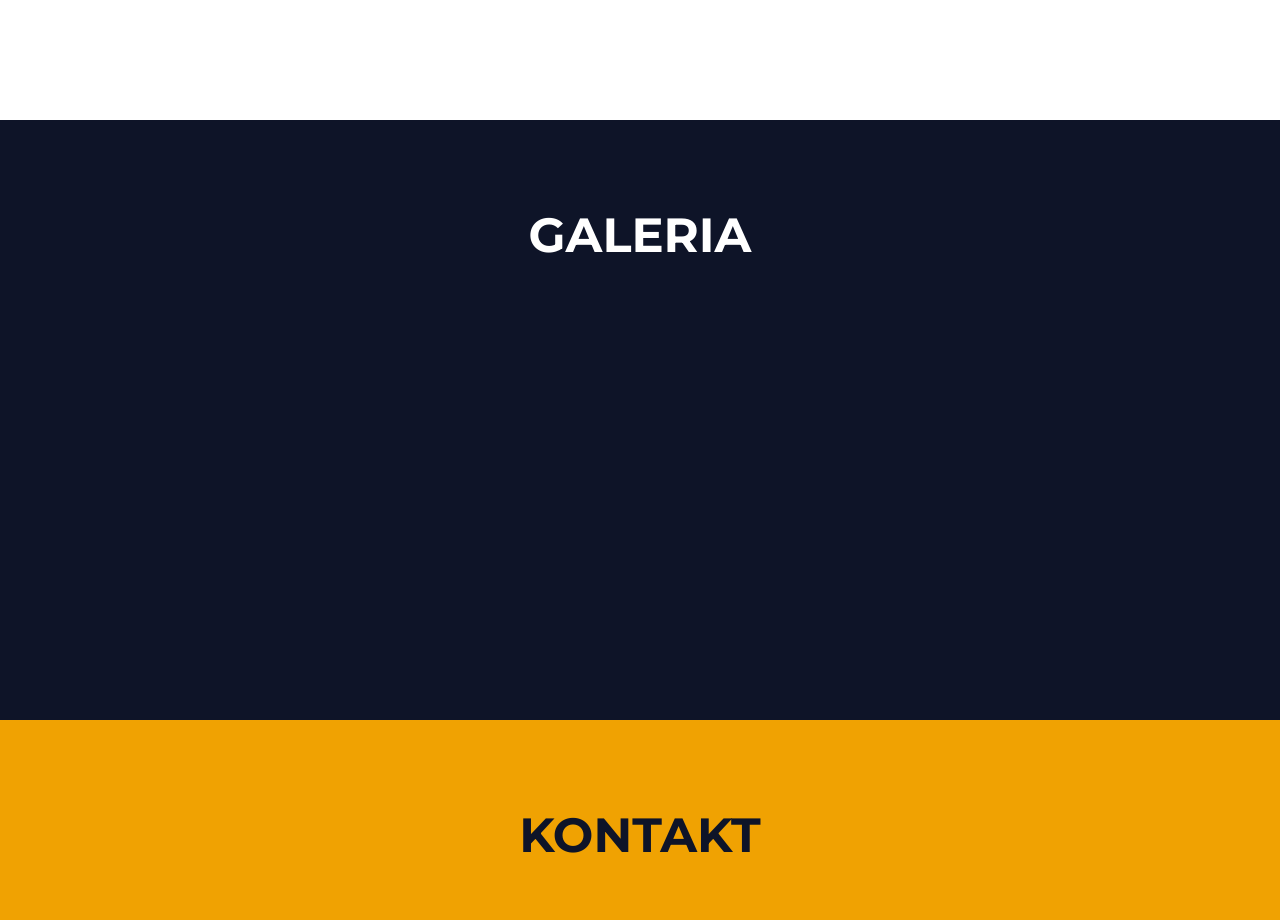
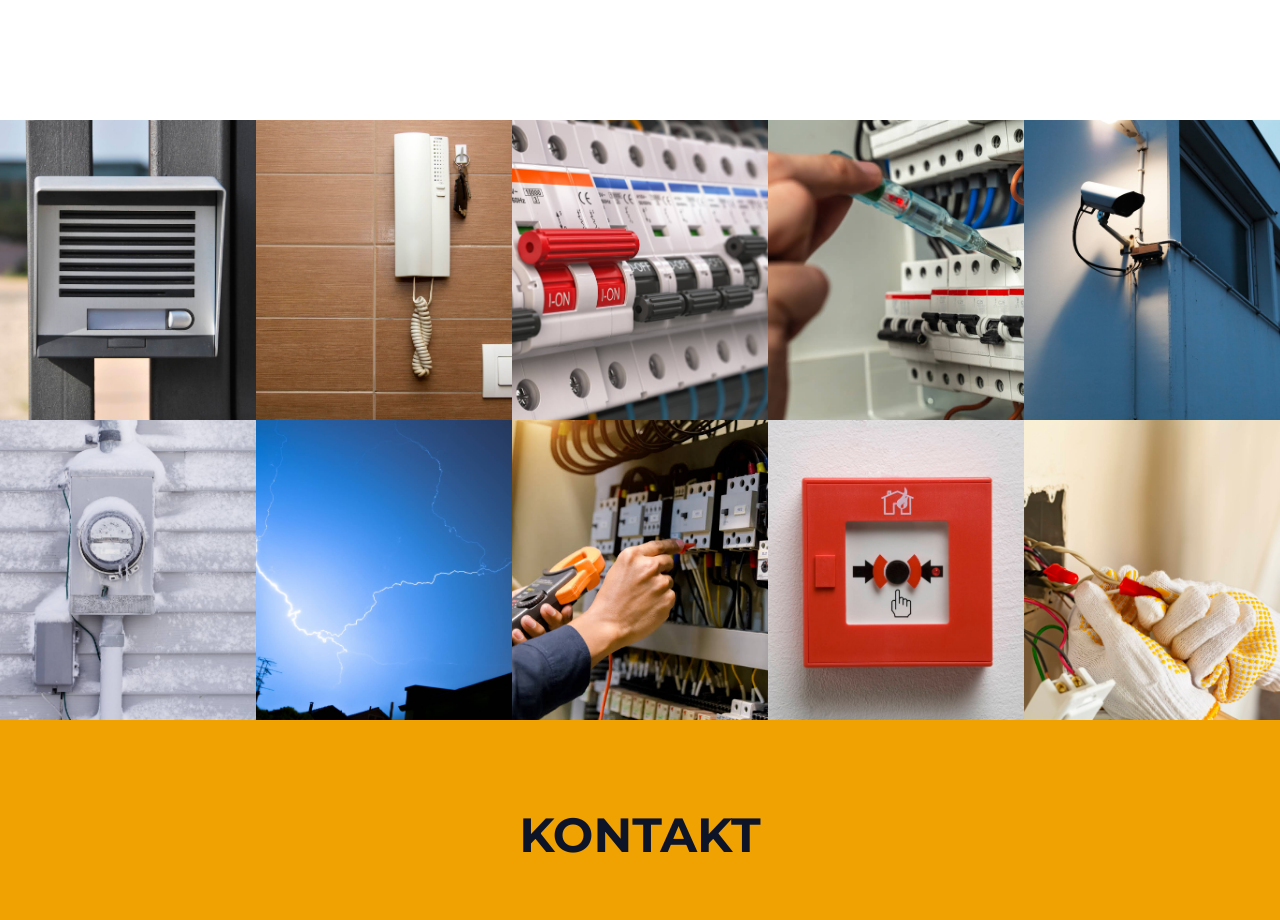
Before and after one commit to Juicydape/voldar, a plain HTML site: page index.html in a window 1280 px wide. Shown: the part 2160-3080 px from the top of the page. Drawn offline with Linux system fonts and the light colour scheme; grey boxes are pictures that could not be loaded; files whose address does not match are found by name.

Commit message:
added gallery (mobiles, desktops)

```diff
--- a/index.html
+++ b/index.html
@@ -116,7 +116,18 @@
 
         </section>
         <section id="gallery" class="gallery">
-            <h2 class="section-heading">Galeria</h2>
+            <!-- <h2 class="section-heading">Galeria</h2> -->
+            <img src="./img/offer/domofon-2.jpg" alt="">
+            <img src="./img/offer/domofon.jpg" alt="">
+            <img src="./img/offer/esy.jpg" alt="">
+            <img src="./img/offer/esy2.jpg" alt="">
+            <img src="./img/offer/kamera.jpg" alt="">
+            <img src="./img/offer/mróz.jpg" alt="">
+            <img src="./img/offer/piorun.jpg" alt="">
+            <img src="./img/offer/pomiar.jpg" alt="">
+            <img src="./img/offer/ppoz.jpg" alt="">
+            <img src="./img/offer/puszka-w-scianie.jpg" alt="">
+            <!-- <img src="./img/offer/wideodomofon.jpg" alt=""> -->
         </section>
         <section id="contact" class="contact">
             <div class="wrapper">
--- a/scss/_large.scss
+++ b/scss/_large.scss
@@ -20,6 +20,17 @@
 			left: 50%;
 			margin-top: 3em;
 			// width: 25%;
+		}
+	}
+
+	.gallery {
+		grid-template-rows: repeat(2, 1fr);
+		grid-template-columns: repeat(5, 1fr);
+		img {
+			height: 300px;
+			&:nth-child(odd) {
+				display: inline;
+			}
 		}
 	}
 
--- a/scss/main.scss
+++ b/scss/main.scss
@@ -199,9 +199,14 @@ body {
 		display: block;
 		padding: 0.5em 1.5em;
 		font-size: 0.8rem;
+
+		&:last-of-type {
+			margin-bottom: 2em;
+		}
 	}
 	&__refcontact {
 		display: block;
+		align-items: end;
 		// position: absolute;
 		width: 100%;
 		padding: 1em 2em;
@@ -255,7 +260,17 @@ body {
 //
 
 .gallery {
+	display: grid;
+	grid-template-columns: 1fr 1fr;
 	height: 75vh;
+	img {
+		height: 250px;
+		width: 100%;
+		object-fit: cover;
+		&:nth-child(odd) {
+			display: none;
+		}
+	}
 }
 
 //
```
Also changed, not shown: css/main.css, 1 other file.
